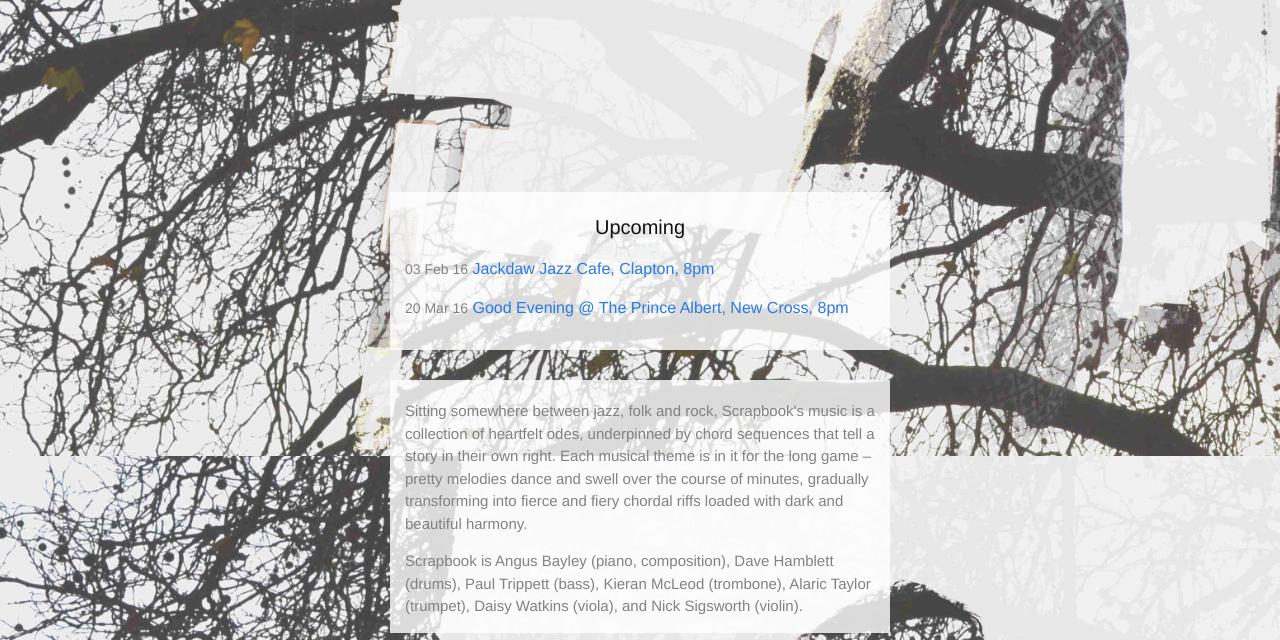
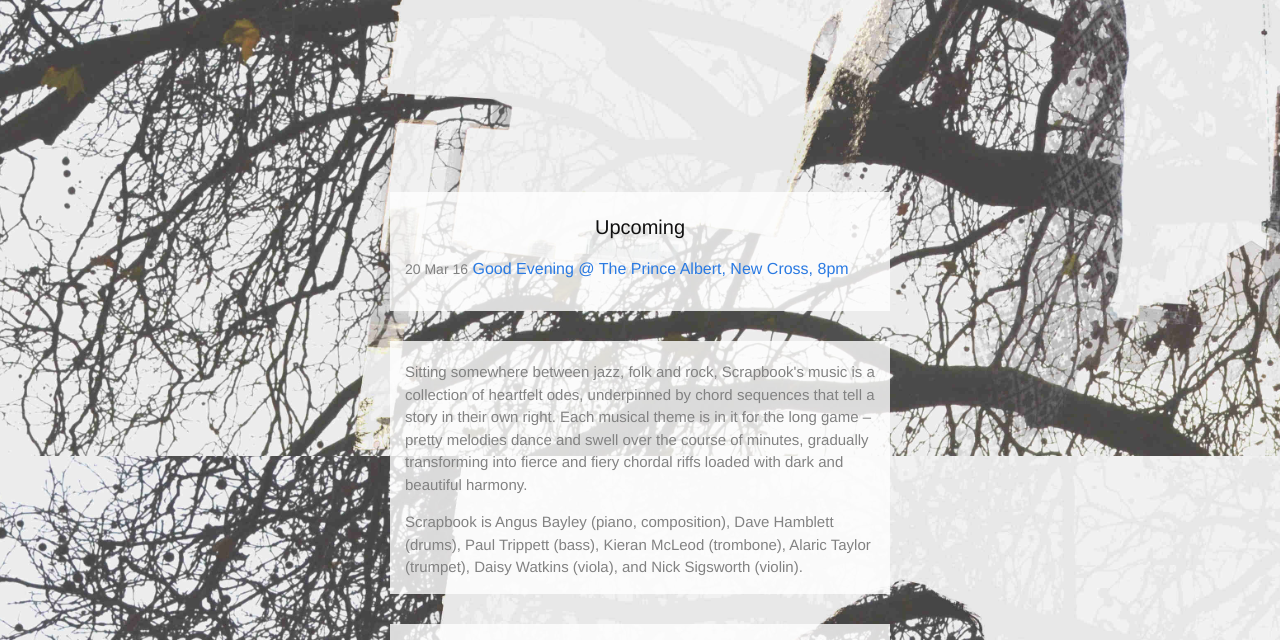
Before and after one commit to angusbayley/scrapbook-site, a Jekyll site: the page built from index.html, in a window 1280 px wide and 900 px high, scrolled down 444 px, cut to the strip 0-640 px from the top of the window. Built offline with Jekyll 4.4.1, drawn with Linux system fonts in a browser that asks for light colours; comment, search, counter and statistics services are not loaded.

Commit message:
remove Jackaw

```diff
--- a/index.html
+++ b/index.html
@@ -8,9 +8,7 @@ layout: homepage
     <div class="home">
       <h1 class="page-heading">Upcoming</h1>
       <ul class="post-list">
-        <li><span class="post-meta">03 Feb 16</span> <a href='http://www.jackdawlondon.com/'>Jackdaw Jazz Cafe, Clapton, 8pm</a></li>
         <li><span class="post-meta">20 Mar 16</span> <a href='http://www.goodeveningarts.co.uk/'>Good Evening @ The Prince Albert, New Cross, 8pm</a></li>
-
       </ul>
     </div>
   </div>
```
